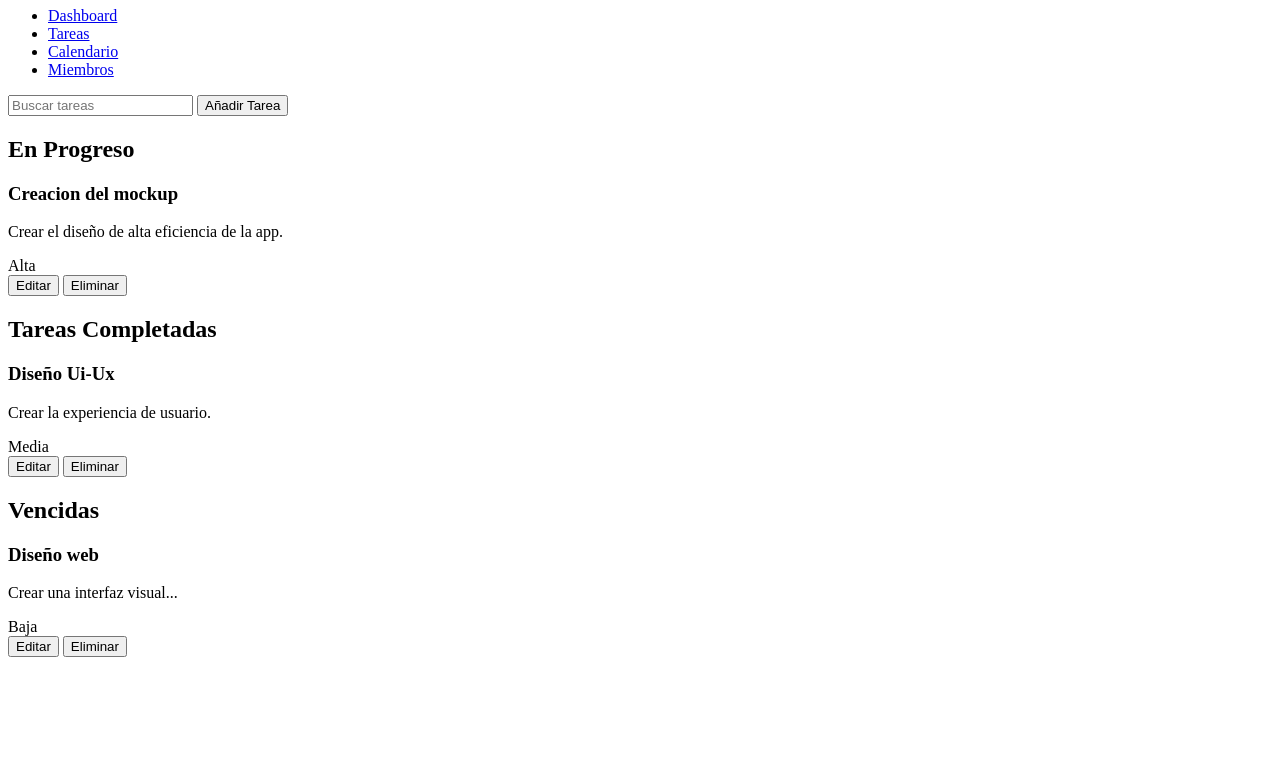
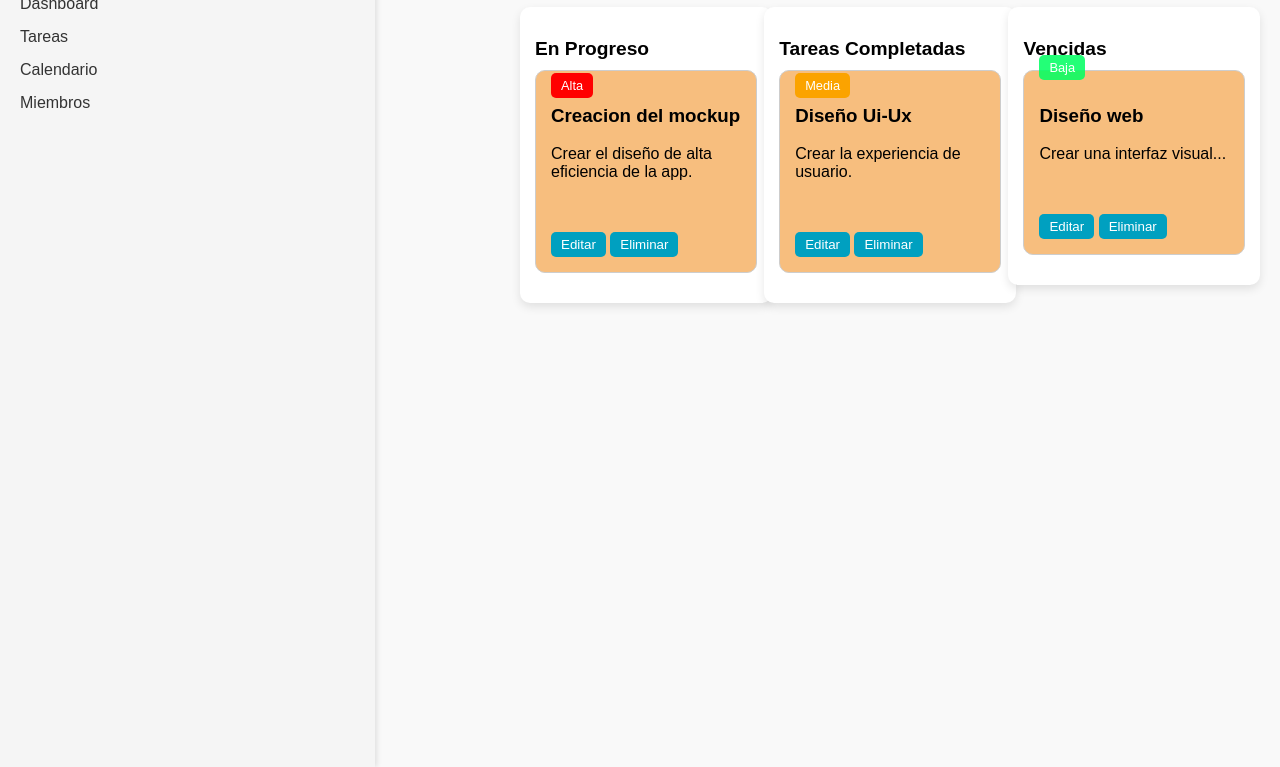
Before and after one commit to Ryan-Alb05/Gestion-De-tareas, a plain HTML site: page Gestion_de_tareas.html in a window 1280 px wide. Shown: the part 73-840 px from the top of the page. Before the commit the page ends 800 px from the top, so only its background shows below. Drawn offline with Linux system fonts and the light colour scheme.

Commit message:
Añadida nueva funcionalidad html

```diff
--- a/Gestion_de_tareas.html
+++ b/Gestion_de_tareas.html
@@ -4,7 +4,7 @@
         <meta charset="UTF-8">
         <meta name="viewport" content="width=device-width, initial-scale=1.0">
         <title>Gestion de student</title>
-        <link rel="stylesheet" href="Estilo.css">
+        <link rel="stylesheet" href="Tareas.css">
 
     </head>
     <body>
```
